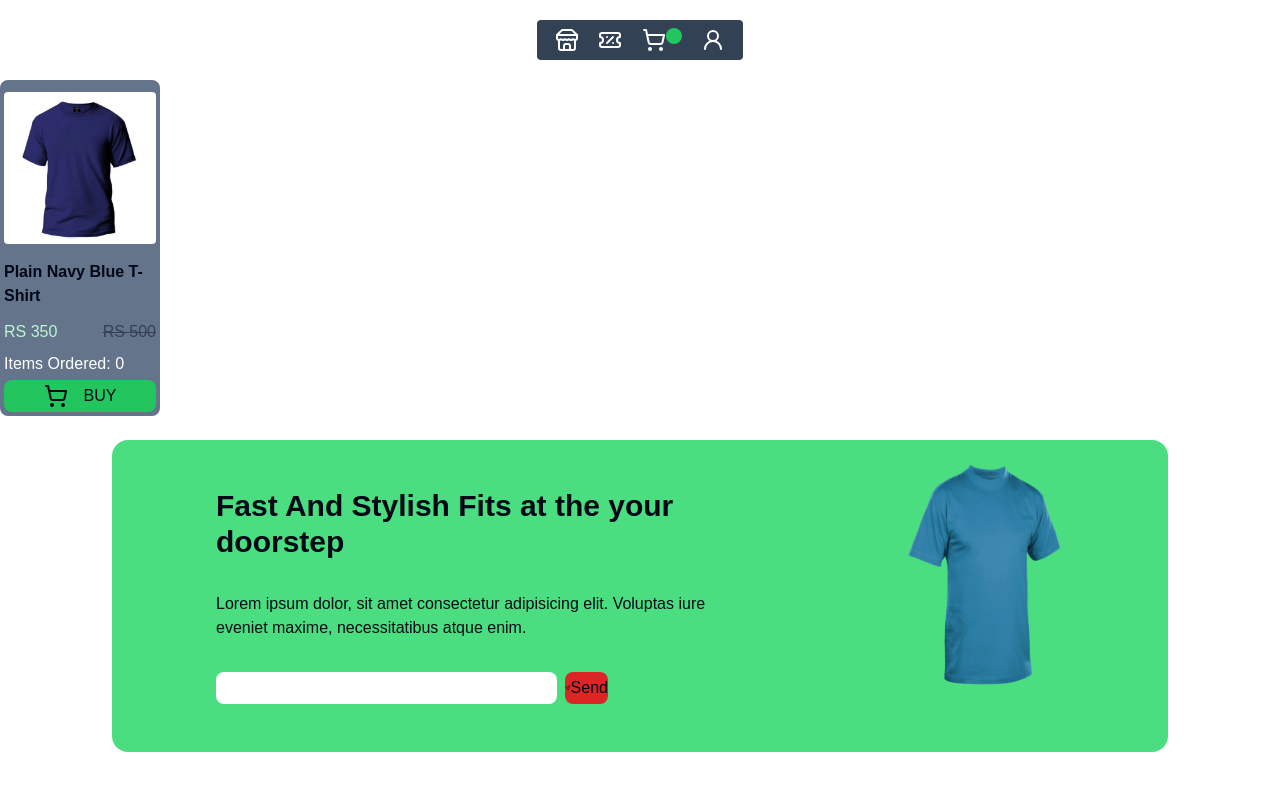
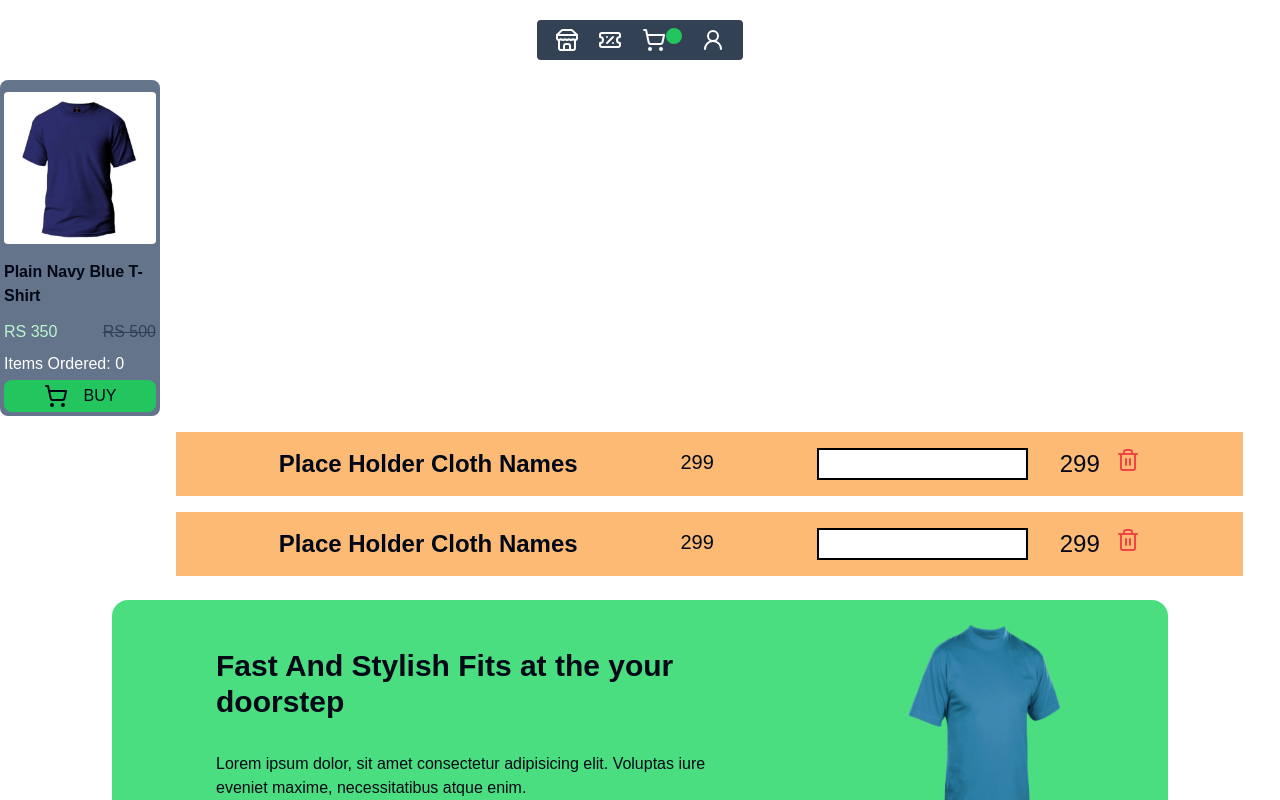
Before and after one commit to Debankur04/e-commerce, a Next.js app: page /Cart in a window 1280 px wide. Shown: the top 800 px of the page. Built offline with nearby package versions, Linux system fonts and the light colour scheme.

Commit message:
Add files via upload

```diff
--- a/src/app/Cart/page.js
+++ b/src/app/Cart/page.js
@@ -1,4 +1,5 @@
 
+import CartPage from "../Components/CartPage";
 import Footer from "../Components/Footer";
 import Navbar from "../Components/Navbar";
 import Product from "../Components/Product";
@@ -10,6 +11,7 @@ export default function Home() {
     <div>
       <Navbar/>
       <Product/>
+      <CartPage/>
       <Footer/>
     </div>
   );
--- /dev/null
+++ b/src/app/Components/CartPage.jsx
@@ -0,0 +1,33 @@
+import React from 'react'
+import { Trash2 } from 'lucide-react'
+
+const CartPage = () => {
+  return (
+    <div>
+        <div className='flex justify-evenly bg-orange-300 w-5/6 mx-44 py-4 my-4'>
+            <div className='text-2xl font-bold'>Place Holder Cloth Names</div>
+            <div className='text-xl'>299</div>
+            <div className='flex justify-center gap-8'>
+                <input type="number" id="quantity" name="quantity" className='border-2 border-black'/>
+                <div className='flex justify-center gap-4'>
+                    <div className='text-2xl'>299</div>
+                    <div className='text-red-500'><Trash2 /></div>
+                </div>
+            </div>
+        </div>
+        <div className='flex justify-evenly bg-orange-300 w-5/6 mx-44 py-4 my-4'>
+            <div className='text-2xl font-bold'>Place Holder Cloth Names</div>
+            <div className='text-xl'>299</div>
+            <div className='flex justify-center gap-8'>
+                <input type="number" id="quantity" name="quantity" className='border-2 border-black'/>
+                <div className='flex justify-center gap-4'>
+                    <div className='text-2xl'>299</div>
+                    <div className='text-red-500'><Trash2 /></div>
+                </div>
+            </div>
+        </div>
+    </div>
+  )
+}
+
+export default CartPage
```
